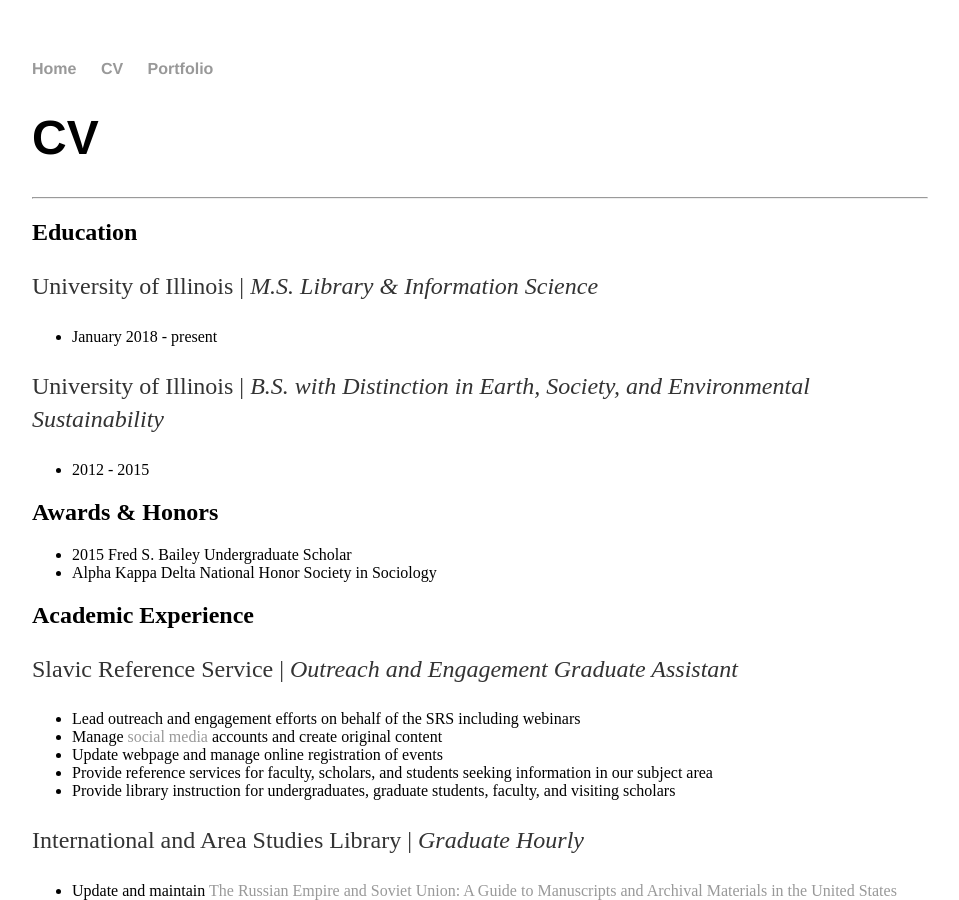
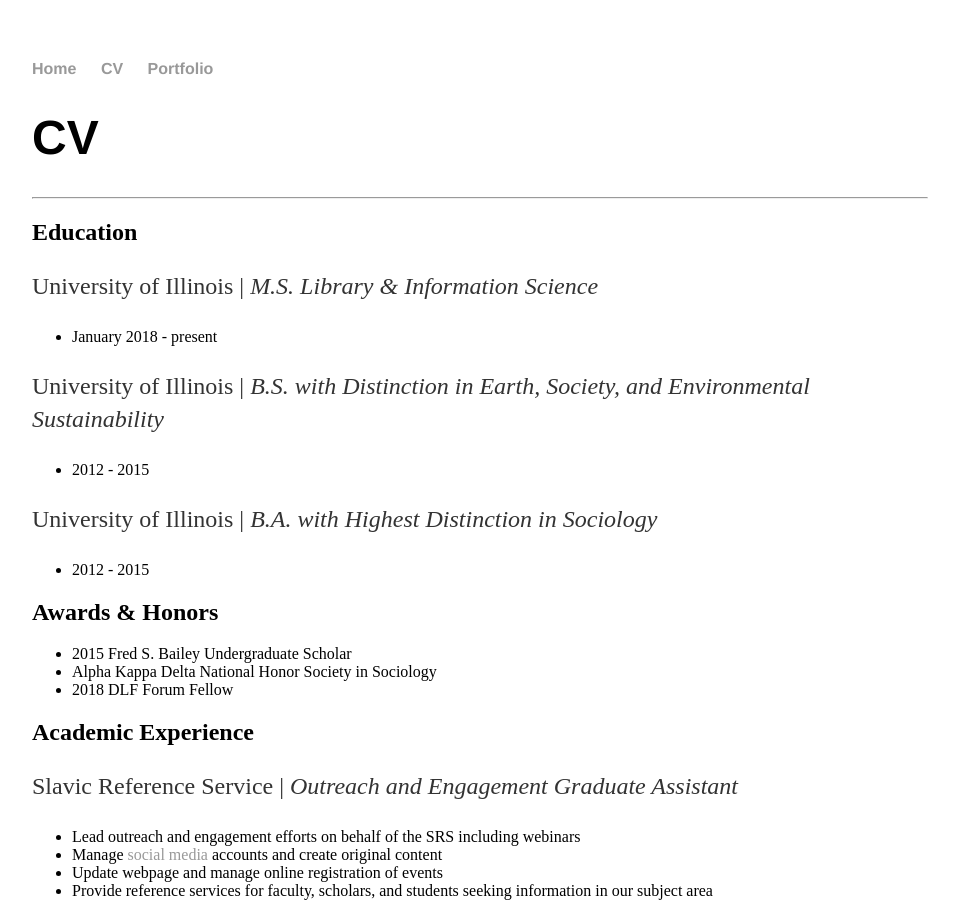
Before and after one commit to tracyJCI/erikaweir.github.io, a Jekyll site: the page built from cv/index.html, in a window 1280 px wide and 900 px high. Shown: the whole window, without its empty margins (160-1119 px from the left). Built offline with Jekyll 4.4.1, drawn with Linux system fonts in a browser that asks for light colours.

Commit message:
Update index.html

```diff
--- a/cv/index.html
+++ b/cv/index.html
@@ -16,10 +16,15 @@
 		<ul>
 			<li>2012 - 2015</li>
 		</ul>
+		<p class="head">University of Illinois | <i>B.A. with Highest Distinction in Sociology</i> </p>
+		<ul>
+			<li>2012 - 2015</li>
+		</ul>
 		<h2>Awards & Honors</h2>
 		<ul>
 			<li>2015 Fred S. Bailey Undergraduate Scholar</li>
 			<li>Alpha Kappa Delta National Honor Society in Sociology</li>
+			<li>2018 DLF Forum Fellow</li>
 		</ul>
 		<h2>Academic Experience</h2>
   		<p class="head">Slavic Reference Service | <i>Outreach and Engagement Graduate Assistant</i> </p>
```
